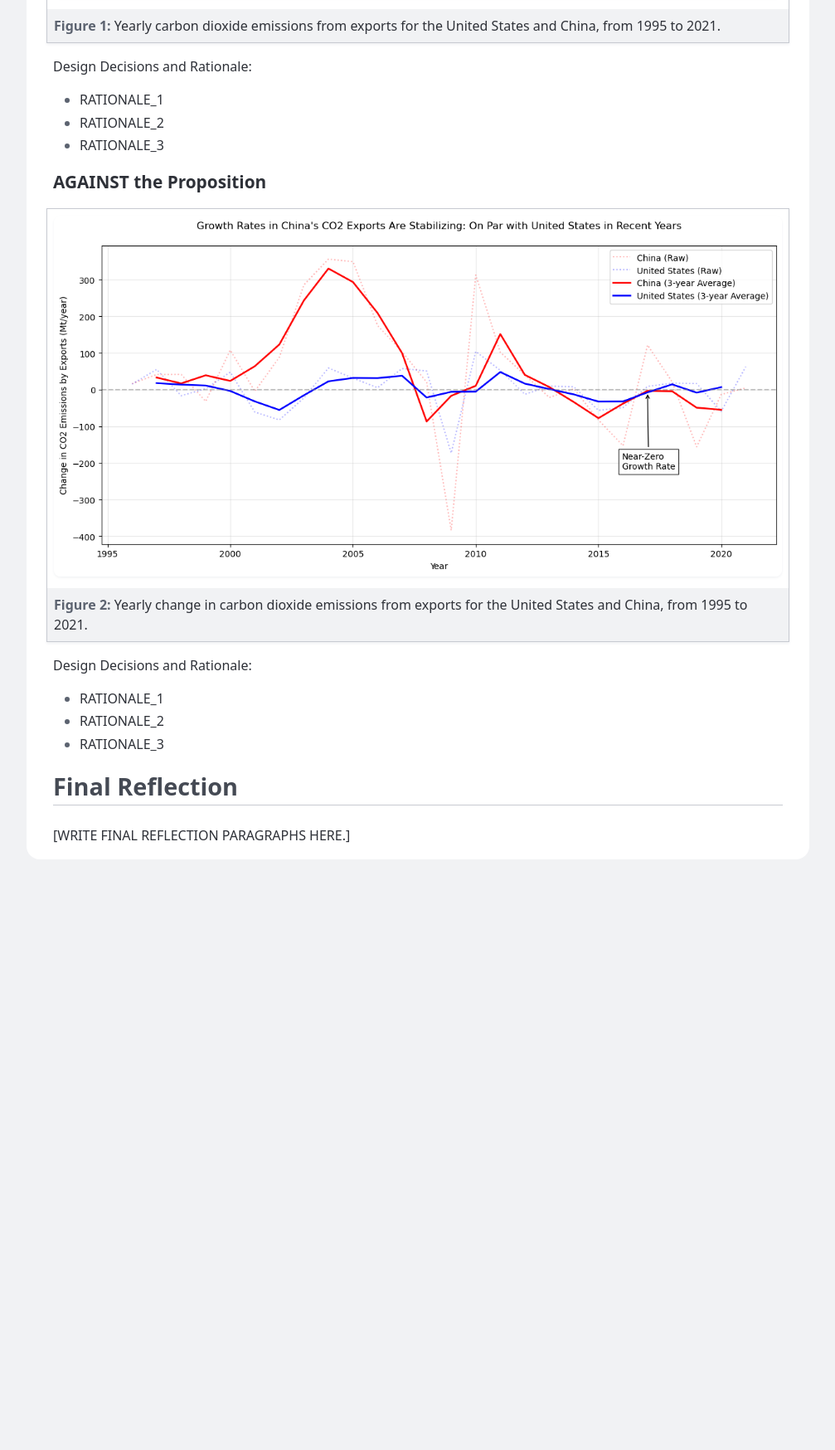
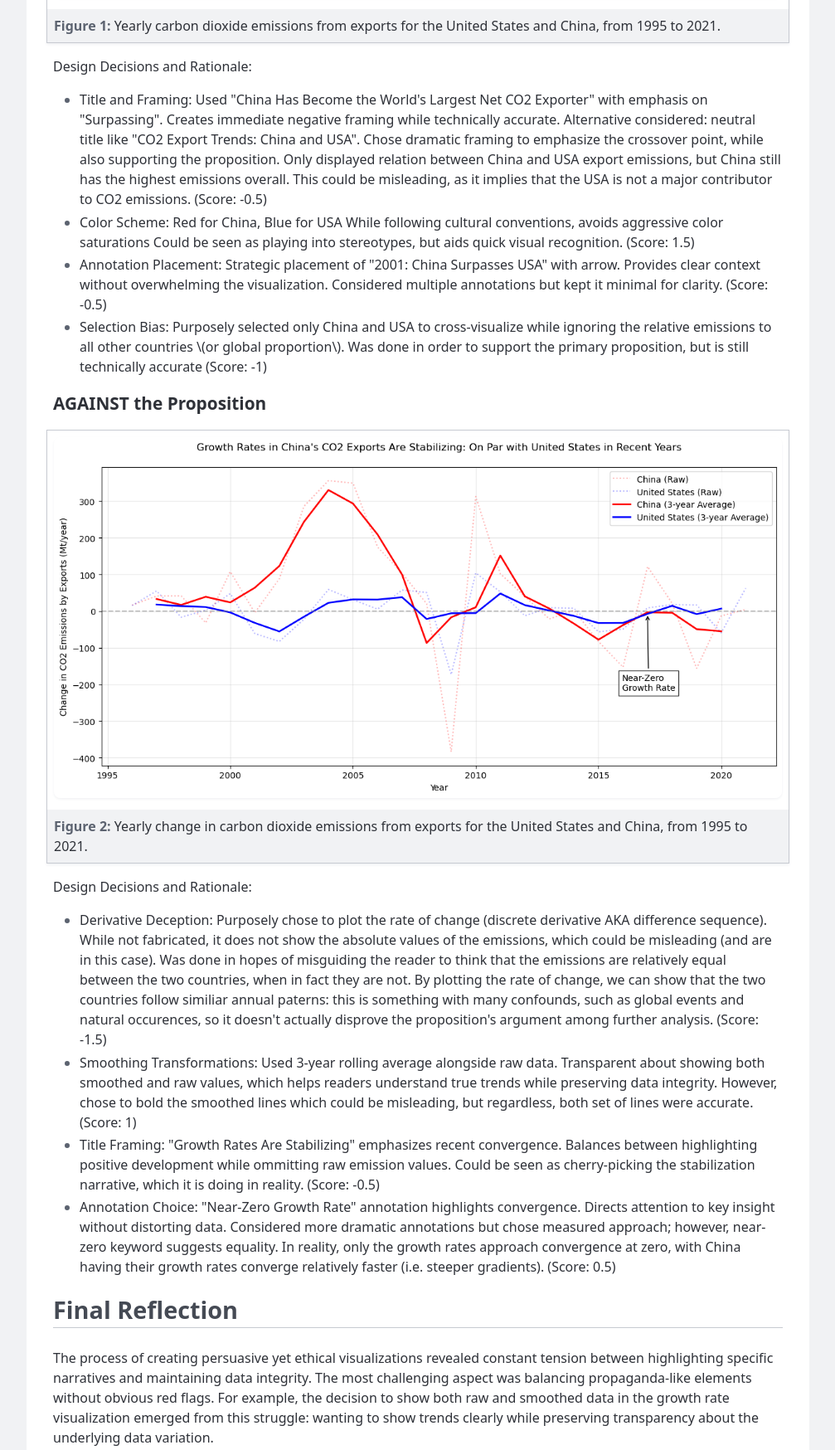
Before and after one commit to KaiiB/portfolio, a plain HTML site: page projects/dsc_106_project_2/index.html in a window 1280 px wide. Shown: the part 969-2717 px from the top of the page at 83% size, without its empty margins (136-1143 px from the left). Before the commit the page ends 2013 px from the top, so only its background shows below. Drawn offline with Linux system fonts and the light colour scheme.

Commit message:
changes;

```diff
--- a/projects/dsc_106_project_2/index.html
+++ b/projects/dsc_106_project_2/index.html
@@ -150,7 +150,7 @@
   <body>
     <header>
       <h1>
-        <small>Assignment 4</small>
+        <small>Data Visualization Project</small>
         Persuasive or Deceptive Visualization?
       </h1>
 
@@ -158,7 +158,7 @@
     </header>
 
     <main>
-      <h2>Proposition: China Has Become the World's Largest Net CO2 Exporter, Surpassing the United States Since 2005</h2>
+      <h2>Proposition: China is responsible for more CO2 emissions due to exports than the United States in the 21st century. </h2>
 
       <section>
         <h3>FOR the Proposition</h3>
@@ -169,14 +169,27 @@
         </figure>
 
         <p>Design Decisions and Rationale:</p>
-
         <ul>
-          <li>RATIONALE_1</li>
-          <li>RATIONALE_2</li>
-          <li>RATIONALE_3</li>
+          <li>Title and Framing: Used "China Has Become the World's Largest Net CO2 Exporter" with emphasis on "Surpassing".
+            Creates immediate negative framing while technically accurate.
+            Alternative considered: neutral title like "CO2 Export Trends: China and USA".
+            Chose dramatic framing to emphasize the crossover point, while also supporting the proposition.
+            Only displayed relation between China and USA export emissions, but China still has the highest emissions overall.
+            This could be misleading, as it implies that the USA is not a major contributor to CO2 emissions.
+           (Score: -0.5)</li>
+          <li>Color Scheme: Red for China, Blue for USA
+            While following cultural conventions, avoids aggressive color saturations
+            Could be seen as playing into stereotypes, but aids quick visual recognition.
+            (Score: 1.5)
+            </li>
+          <li>Annotation Placement: Strategic placement of "2001: China Surpasses USA" with arrow.
+            Provides clear context without overwhelming the visualization.
+            Considered multiple annotations but kept it minimal for clarity. (Score: -0.5)</li>
+            <li>Selection Bias: Purposely selected only China and USA to cross-visualize while
+            ignoring the relative emissions to all other countries \(or global proportion\).
+            Was done in order to support the primary proposition, but is still technically accurate (Score: -1)</li>
         </ul>
       </section>
-
       <section>
         <h3>AGAINST the Proposition</h3>
 
@@ -186,18 +199,45 @@
         </figure>
 
         <p>Design Decisions and Rationale:</p>
-
         <ul>
-          <li>RATIONALE_1</li>
-          <li>RATIONALE_2</li>
-          <li>RATIONALE_3</li>
+          <li>Derivative Deception: Purposely chose to plot the rate of change (discrete derivative AKA difference sequence). While
+            not fabricated, it does not show the absolute values of the emissions, which could be misleading (and are in this case). Was done
+            in hopes of misguiding the reader to think that the emissions are relatively equal between the two countries, when in fact they are not.
+            By plotting the rate of change, we can show that the two countries follow similiar annual paterns: this is something with many confounds,
+            such as global events and natural occurences, so it doesn't actually disprove the proposition's argument among further analysis. (Score: -1.5)</li>
+          <li>Smoothing Transformations: Used 3-year rolling average alongside raw data. Transparent about showing both smoothed and raw values, which
+            helps readers understand true trends while preserving data integrity. However, chose to bold the smoothed lines which could be misleading, but
+            regardless, both set of lines were accurate. (Score: 1)</li>
+          <li>Title Framing: "Growth Rates Are Stabilizing" emphasizes recent convergence. Balances between highlighting positive development while
+            ommitting raw emission values. Could be seen as cherry-picking the stabilization narrative, which it is doing in reality. (Score: -0.5)</li>
+            <li>Annotation Choice: "Near-Zero Growth Rate" annotation highlights convergence. Directs attention to key insight without distorting data.
+                Considered more dramatic annotations but chose measured approach; however, near-zero keyword suggests equality. In reality, only the
+                growth rates approach convergence at zero, with China having their growth rates converge relatively faster (i.e. steeper gradients). (Score: 0.5)</li>
         </ul>
       </section>
 
       <section>
         <h2>Final Reflection</h2>
 
-        <p>[WRITE FINAL REFLECTION PARAGRAPHS HERE.]</p>
+
+        <p>The process of creating persuasive yet ethical visualizations revealed constant tension between highlighting specific narratives and
+            maintaining data integrity. The most challenging aspect was balancing propaganda-like elements without obvious red flags.
+            For example, the decision to show both raw and smoothed data in the growth rate visualization emerged from this struggle: wanting to show trends
+            clearly while preserving transparency about the underlying data variation.
+        </p>
+        <p>
+        One thing that caught me off guard at first was how difficult it was to actually create a viable counter-proposition. Most relations between
+        variables in the dataset were either too weak or too strong to be able to create a counter-proposition that was not misleading. If they were strong,
+        the proposition would be almost impossible to refute, and if they were weak, both would be misleading. I had to resort to using the derivative of
+        the data in order to create a counter-proposition that was not misleading, but even then I had to examine correlations amongst countries in order
+        to selectively choose the two countries that I could best represent the counter-proposition with.
+        </p>
+        <p>
+        What surprised me most was how subtle choices in framing, like title wording or annotation placement, can significantly impact perception without technically misrepresenting
+        data. I would now define ethical analysis and visualization as something that prioritizes transparency whilst acknowledging that perfect objectivity is impossible.
+        The key distinction between "acceptable" and "misleading" seems to lie in whether the choices made enhance understanding of true patterns in the data versus creating false
+        impressions through selective emphasis or omission. However, this boundary remains fuzzy and subjective, requiring omnipotent knowledge of the data and its context.
+        </p>
       </section>
     </main>
   </body>
```
